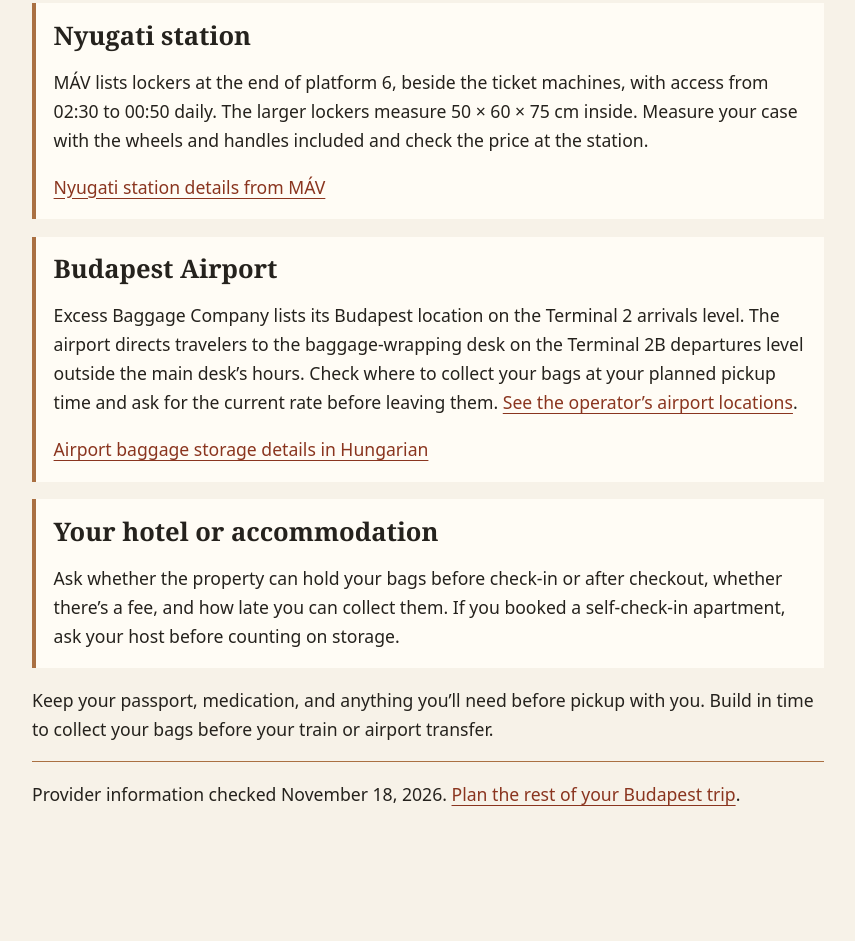
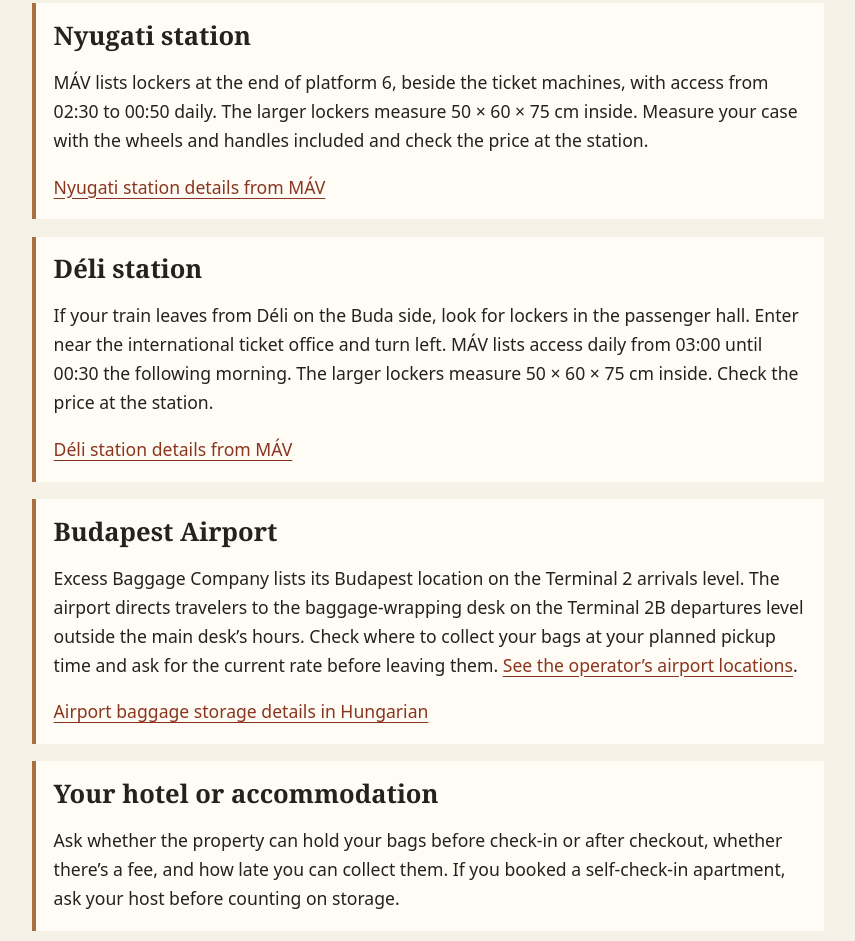
Before and after one commit to mattpom/stoplookaround, a plain HTML site: page budapest-luggage-storage.html in a window 1280 px wide. Shown: the part 631-1572 px from the top of the page, without its empty margins (212-1067 px from the left). Before the commit the page ends 1465 px from the top, so only its background shows below. Drawn offline with Linux system fonts and the light colour scheme.

Commit message:
Add Budapest Déli station locker details

```diff
--- a/budapest-luggage-storage.html
+++ b/budapest-luggage-storage.html
@@ -37,6 +37,11 @@ footer { border-top: 1px solid #aa7042; padding-top: 1rem; }
 <p><a href="https://www.mavcsoport.hu/en/node/1382">Nyugati station details from MÁV</a></p>
 </section>
 <section>
+<h2>Déli station</h2>
+<p>If your train leaves from Déli on the Buda side, look for lockers in the passenger hall. Enter near the international ticket office and turn left. MÁV lists access daily from 03:00 until 00:30 the following morning. The larger lockers measure 50 × 60 × 75 cm inside. Check the price at the station.</p>
+<p><a href="https://www.mavcsoport.hu/mav-szemelyszallitas/belfoldi-utazas/vasutallomas/budapest-deli">Déli station details from MÁV</a></p>
+</section>
+<section>
 <h2>Budapest Airport</h2>
 <p>Excess Baggage Company lists its Budapest location on the Terminal 2 arrivals level. The airport directs travelers to the baggage-wrapping desk on the Terminal 2B departures level outside the main desk’s hours. Check where to collect your bags at your planned pickup time and ask for the current rate before leaving them. <a href="https://www.excess-baggage.com/airport-stores.php">See the operator’s airport locations</a>.</p>
 <p><a href="https://www.bud.hu/praktikus-repuloteri-informaciok/hasznos/kenyelmi-szolgaltatasok/letesitmenyek/poggyaszmegorzo.html">Airport baggage storage details in Hungarian</a></p>
```
